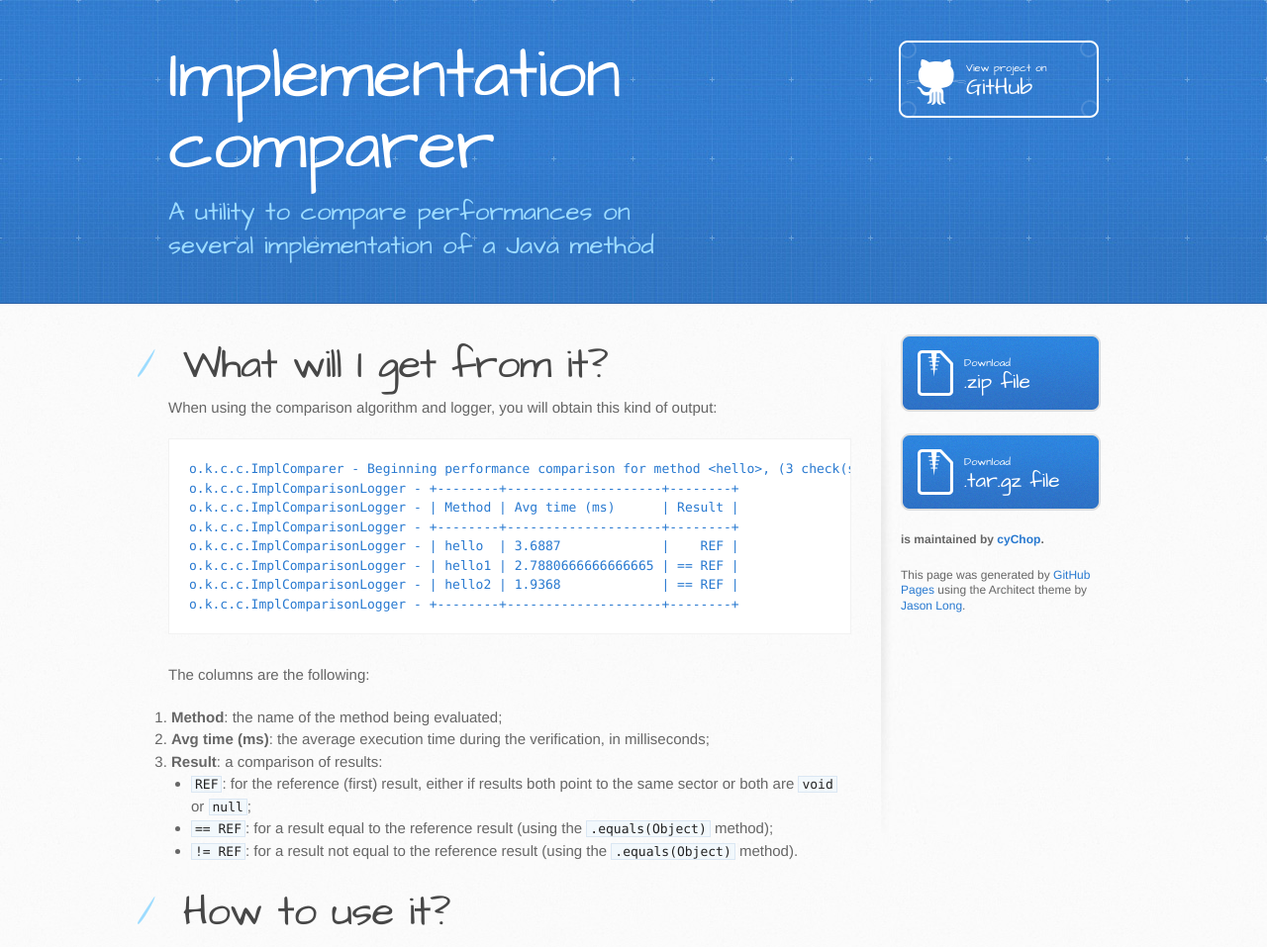
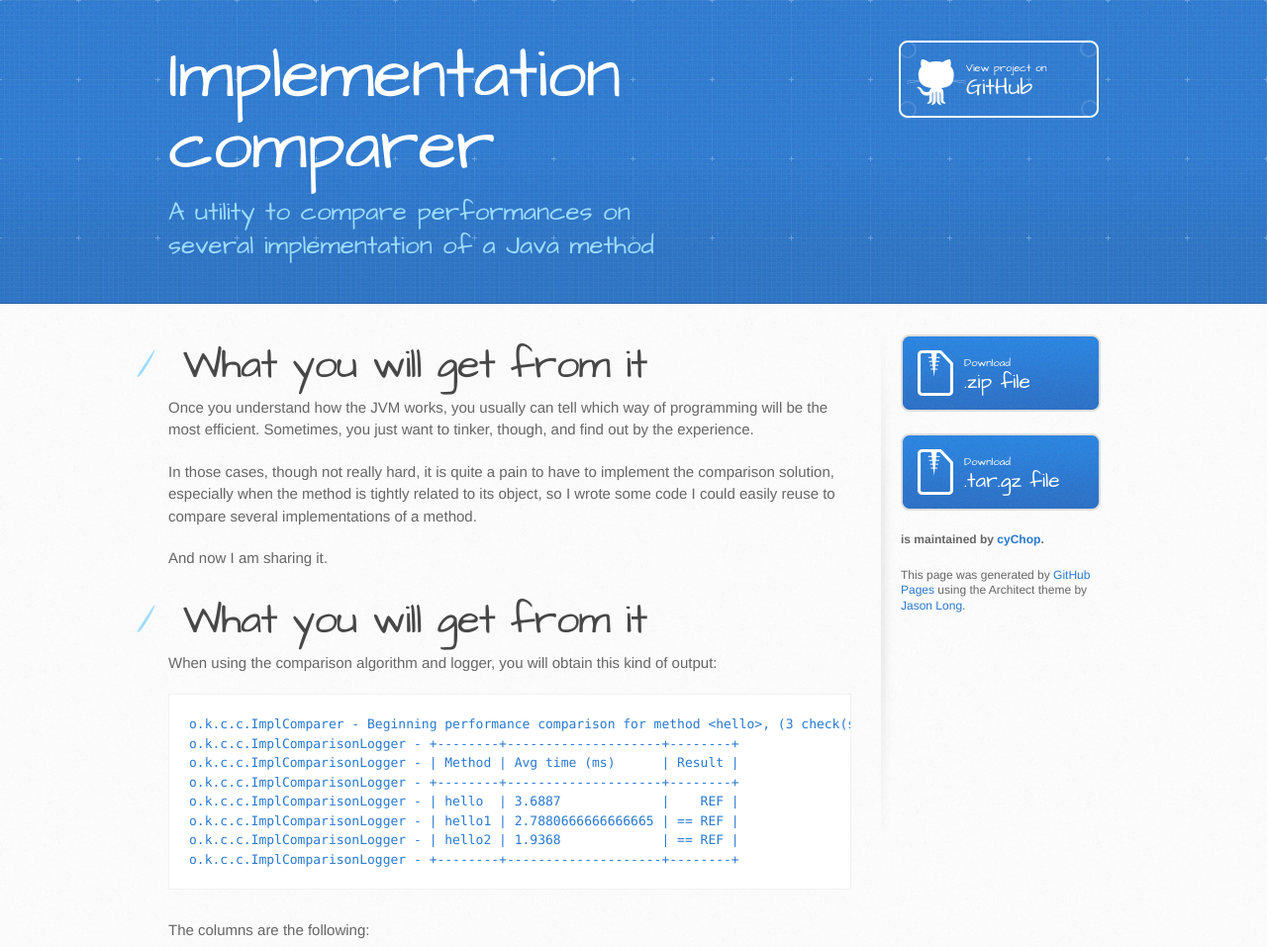
Before and after one commit to cyChop/java-implementation-comparer, a plain HTML site: page index.html in a window 1280 px wide. Shown: the top 957 px of the page at 99% size. Drawn offline with Linux system fonts and the light colour scheme.

Commit message:
Added a "History" section

```diff
--- a/index.html
+++ b/index.html
@@ -29,7 +29,16 @@
       <div class="inner clearfix">
         <section id="main-content">
           <h1>
-<a id="what-will-i-get-from-it" class="anchor" href="#what-will-i-get-from-it" aria-hidden="true"><span class="octicon octicon-link"></span></a>What will I get from it?</h1>
+<a id="history" class="anchor" href="#what-you-will-get-from-it" aria-hidden="true"><span class="octicon octicon-link"></span></a>What you will get from it</h1>
+
+<p>Once you understand how the JVM works, you usually can tell which way of programming will be the most efficient. Sometimes, you just want to tinker, though, and find out by the experience.</p>
+
+<p>In those cases, though not really hard, it is quite a pain to have to implement the comparison solution, especially when the method is tightly related to its object, so I wrote some code I could easily reuse to compare several implementations of a method.</p>
+
+<p>And now I am sharing it.</p>
+
+<h1>
+<a id="what-you-will-get-from-it" class="anchor" href="#what-you-will-get-from-it" aria-hidden="true"><span class="octicon octicon-link"></span></a>What you will get from it</h1>
 
 <p>When using the comparison algorithm and logger, you will obtain this kind of output:</p>
 
```
Also changed, not shown: params.json (+1 -1 lines).
